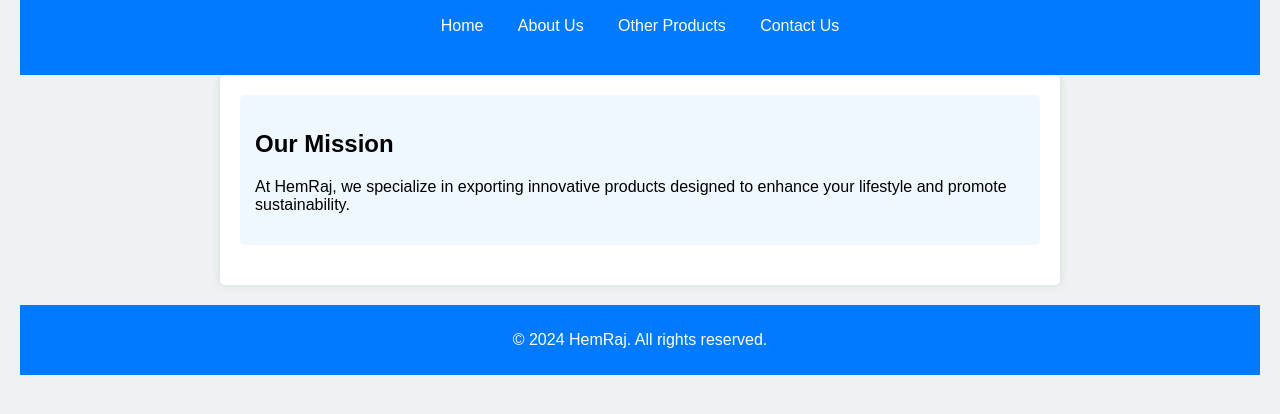
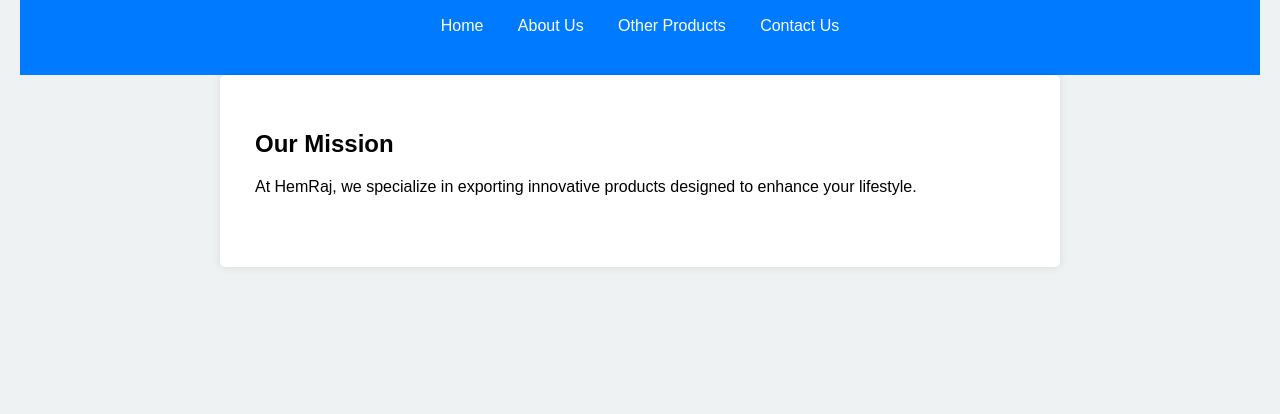
Before and after one commit to siddjoshi19/HemRaj, a plain HTML site: page about.html in a window 1280 px wide. Shown: the part 80-494 px from the top of the page. Drawn offline with Linux system fonts and the light colour scheme.

Commit message:
Update about.html

```diff
--- a/about.html
+++ b/about.html
@@ -5,7 +5,6 @@
     <meta name="viewport" content="width=device-width, initial-scale=1.0">
     <title>HemRaj - About Us</title>
     <link rel="stylesheet" href="styles.css">
-    <script src="script.js" defer></script>
 </head>
 <body>
     <header>
@@ -18,13 +17,10 @@
         </nav>
     </header>
     <main>
-        <section class="mission">
+        <section>
             <h2>Our Mission</h2>
-            <p>At HemRaj, we specialize in exporting innovative products designed to enhance your lifestyle and promote sustainability.</p>
+            <p>At HemRaj, we specialize in exporting innovative products designed to enhance your lifestyle.</p>
         </section>
     </main>
-    <footer>
-        <p>&copy; 2024 HemRaj. All rights reserved.</p>
-    </footer>
 </body>
 </html>
```
